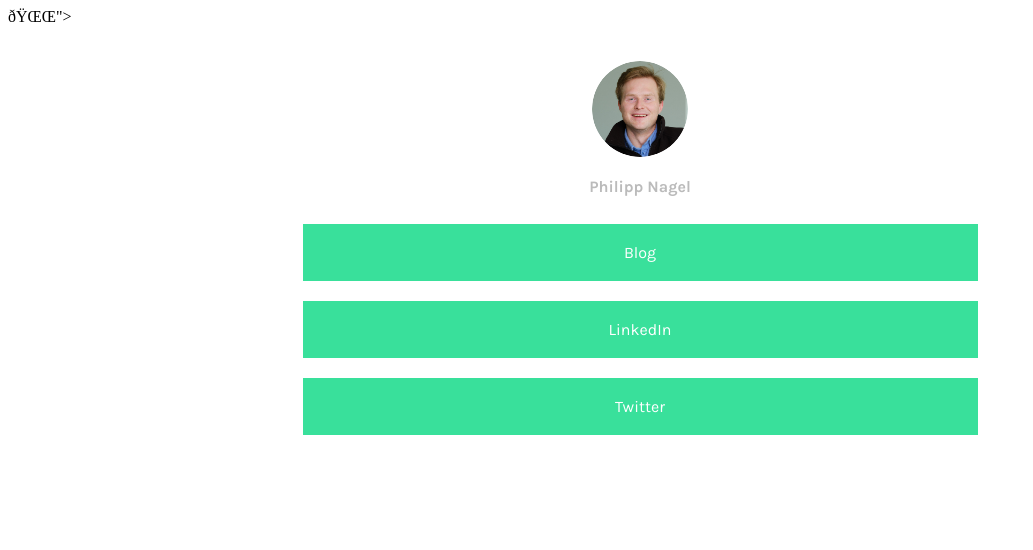
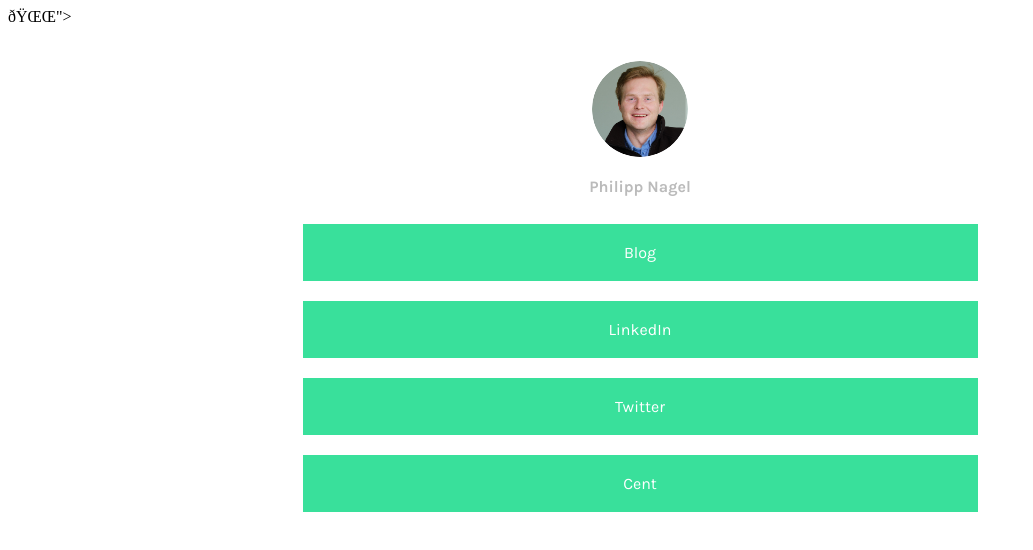
Before and after one commit to philippnagel/philippnagel.github.io, a plain HTML site: page index.html in a window 1280 px wide. Shown: the whole page, without its empty margins (0-1033 px from the left). Drawn offline with nearby package versions, Linux system fonts and the light colour scheme.

Commit message:
Update index.html

```diff
--- a/index.html
+++ b/index.html
@@ -19,6 +19,7 @@
 
   <link rel="me" href="https://linkedin.com/philippnagel" />
   <link rel="me" href="https://github/philippnagel" />
+  <link rel="me" href="https://beta.cent.co/pmn" />
 
   <link rel="stylesheet" href="style.css">
 </head>
@@ -26,13 +27,12 @@
 <body>
   <img id="userPhoto" src="/profile-circle-crop.png" alt="Profile Picture">
 
-  <!--<a href="https://www.instagram.com/thesimpsons" id="userName">@thesimpsons</a>-->
   <p id="userName">Philipp Nagel</p>
   <div id="links">
       <a class="link" href="https://blog.philippnagel.com/">Blog</a>
       <a class="link" href="https://www.linkedin.com/in/philippnagel/" rel="me" target="_blank">LinkedIn</a>
       <a class="link" href="https://twitter.com/philippnag" rel="me" target="_blank">Twitter</a>
-
+      <a class="link" href="https://beta.cent.co/pmn" rel="me" target="_blank">Cent</a>
   </div>
 
   <!-- Javascript -->
```
